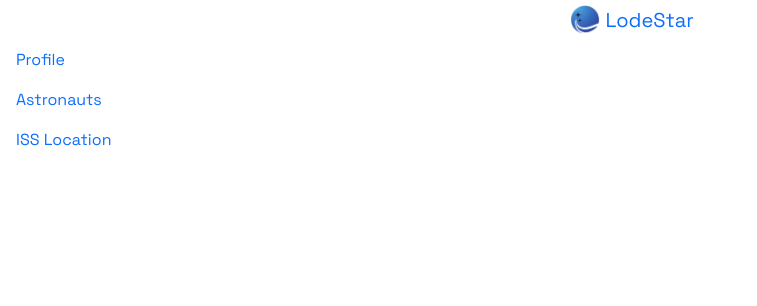
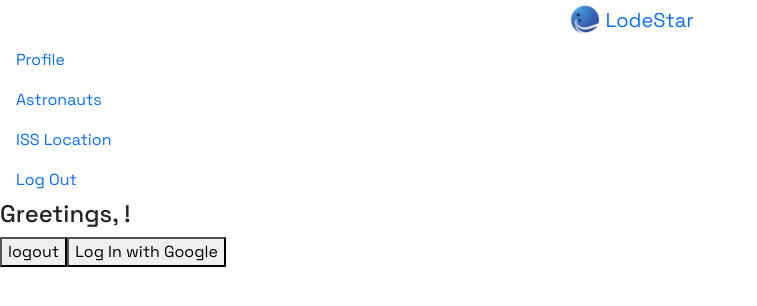
Before and after one commit to jwaffensmith/lodestar-app, a React (Create React App) app: page /login in a window 1280 px wide. Shown: the top 306 px of the page, without its empty margins (0-757 px from the left). Built offline with nearby package versions, Linux system fonts and the light colour scheme; no server answers.

Commit message:
firebase auth working, need to refactor

```diff
--- a/package.json
+++ b/package.json
@@ -7,6 +7,7 @@
     "@testing-library/react": "^11.1.0",
     "@testing-library/user-event": "^12.1.10",
     "bootstrap": "^5.1.3",
+    "firebase": "^9.2.0",
     "leaflet": "^1.7.1",
     "react": "^17.0.2",
     "react-bootstrap": "^2.0.1",
--- a/src/App.js
+++ b/src/App.js
@@ -1,27 +1,43 @@
 import './App.css';
+import React, {useState} from 'react';
 import {
   Route,
-  Link,
   Switch
 } from 'react-router-dom'
 import Profile from './components/profile/Profile';
 import AstronautContainer from './components/astronauts/AstronautContainer';
 import IssContainer from './components/iss/IssContainer';
 import Navigation from './components/shared/Navigation';
+import Login from './components/auth/Login'
+// import { auth } from "./components/auth/Firebase";
 
 function App() {
+
+  const [isUserSignedIn, setIsUserSignedIn] = useState(true);
+
+  if(isUserSignedIn === true) {
     return (
       <div>
         <Navigation/>
         <Switch>
-        {/* <Route path="/"/>
-        <Route path="/login"/> */}
           <Route path="/astronauts" component={ AstronautContainer } />
           <Route path="/iss" component={ IssContainer } />
           <Route path="/profile" component={ Profile } />
+          <Route path="/login" component={ Login }/>
+        </Switch>
+      </div>
+    );
+  } else {
+    return (
+      <div>
+        <Navigation/>
+        <Switch>
+          <Route path="/login" component={ Login }/>
         </Switch>
       </div>
     );
   }
 
+}
+
 export default App;
--- /dev/null
+++ b/src/components/auth/Firebase.js
@@ -0,0 +1,17 @@
+import { initializeApp } from "firebase/app";
+import { getAuth } from 'firebase/auth';
+
+// Firebase configuration
+const firebaseConfig = {
+    apiKey: process.env.REACT_APP_FIREBASE_API_KEY,
+    authDomain: process.env.REACT_APP_FIREBASE_AUTH_DOMAIN,
+    projectId: process.env.REACT_APP_FIREBASE_PROJECT_ID,
+    storageBucket: process.env.REACT_APP_FIREBASE_STORAGE_BUCKET,
+    messagingSenderId: process.env.REACT_APP_FIREBASE_SENDER_ID,
+    appId: process.env.REACT_APP_FIREBASE_APP_ID
+}
+
+// Initialize Firebase
+const app = initializeApp(firebaseConfig);
+
+export const auth = getAuth(app)
--- a/src/components/auth/Login.js
+++ b/src/components/auth/Login.js
@@ -0,0 +1,57 @@
+import {
+    signInWithPopup,
+    GoogleAuthProvider,
+    onAuthStateChanged,
+    signOut
+} from "firebase/auth";
+import { useState } from "react";
+import  { auth }  from "./Firebase";
+
+function Login () {
+
+    const provider = new GoogleAuthProvider();
+
+    const [user, setUser ] = useState({});
+
+    onAuthStateChanged(auth, (currentUser) => {
+        setUser(currentUser);
+    });
+
+    const signInWithFirebase = () => {
+
+        signInWithPopup(auth, provider)
+            .then((result) => {
+                // // This gives you a Google Access Token. You can use it to access the Google API.
+                // const credential = GoogleAuthProvider.credentialFromResult(result);
+                // const token = credential.accessToken;
+                // // The signed-in user info.
+                // const user = result.user;
+                console.log(result)
+                // ...
+            }).catch((error) => {
+                // // Handle Errors here.
+                // const errorCode = error.code;
+                // const errorMessage = error.message;
+                // // The email of the user's account used.
+                // const email = error.email;
+                // // The AuthCredential type that was used.
+                // const credential = GoogleAuthProvider.credentialFromError(error);
+                // // ...
+                console.log(error)
+            });
+    }
+
+    const logout = async () => {
+        await signOut(auth);
+    };
+
+    return (
+        <>
+        <h4>Greetings, {user?.displayName}!</h4>
+        <button onClick={logout}>logout</button>
+        <button onClick={signInWithFirebase}>Log In with Google</button>
+        </>
+    )
+};
+
+export default Login;
--- a/src/components/shared/Navigation.js
+++ b/src/components/shared/Navigation.js
@@ -1,6 +1,7 @@
 import  Nav from 'react-bootstrap/Nav'
 import  Navbar from 'react-bootstrap/Navbar'
 import Container from 'react-bootstrap/Container'
+import  { auth }  from "../auth/Firebase";
 
 const Navigation = () => {
     return (
@@ -24,6 +25,7 @@
             <Nav.Link href="/profile">Profile</Nav.Link>
             <Nav.Link href="/astronauts">Astronauts</Nav.Link>
             <Nav.Link href="/iss">ISS Location</Nav.Link>
+            <Nav.Link href="/logout">Log Out</Nav.Link>
         </Nav>
         </>
     )
```
Also changed, not shown: 2 other files (tests, documents, lock files or other folders). Lines whose indentation alone changed are shown as unchanged.
